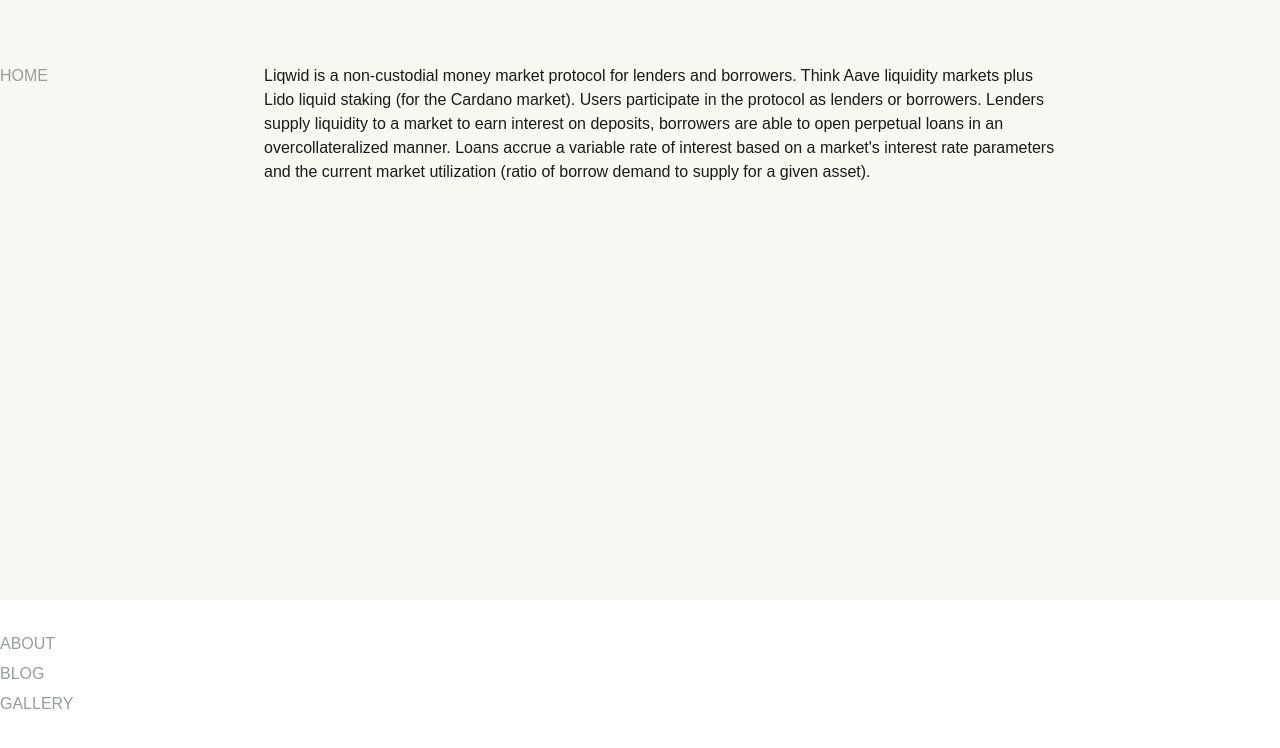
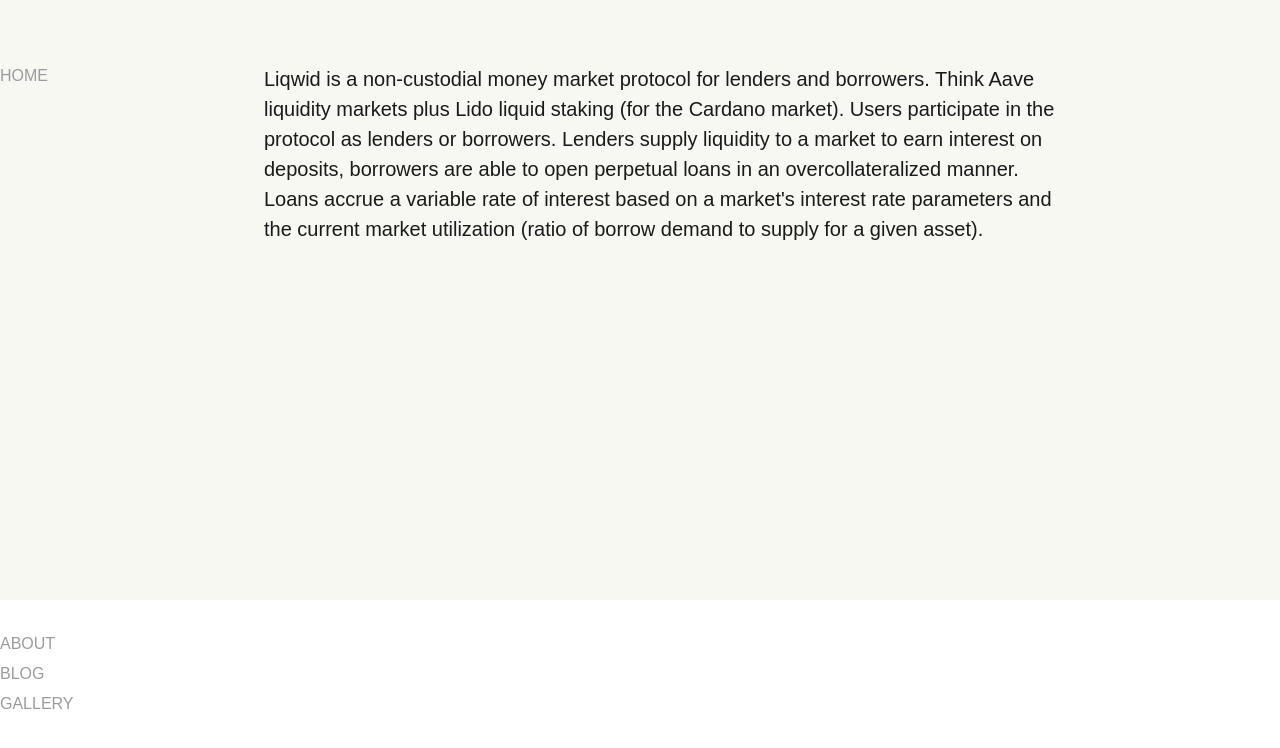
Before and after one commit to altBeck/jshkpn, a React (Vite) app: page /liqwid in a window 1280 px wide. Shown: the top 748 px of the page. Built offline with nearby package versions, Linux system fonts and the light colour scheme; a web font is replaced by a local one.

Commit message:
update-text

```diff
--- a/src/pages/ifoncier/ifoncier.css
+++ b/src/pages/ifoncier/ifoncier.css
@@ -21,6 +21,10 @@
   margin-right: auto;
 }
 
+.space--ifoncier-content p {
+  font-size: 20px;
+}
+
 @media screen and (max-width: 640px) {
   .space--ifoncier {
     max-width: 100%;
@@ -37,7 +41,4 @@
     margin-top: 2.25rem;
   }
 
-  .space--ifoncier-content p {
-    font-size: 20px;
-  }
 }
--- a/src/pages/liqwid/liqwid.css
+++ b/src/pages/liqwid/liqwid.css
@@ -21,6 +21,10 @@
   margin-right: auto;
 }
 
+.space--liqwid-content p {
+  font-size: 20px;
+}
+
 @media screen and (max-width: 640px) {
   .space--liqwid {
     max-width: 100%;
@@ -37,8 +41,4 @@
     margin-top: 2.25rem;
   }
 
-  .space--liqwid-content p {
-    font-size: 20px;
-  }
-
 }
```
